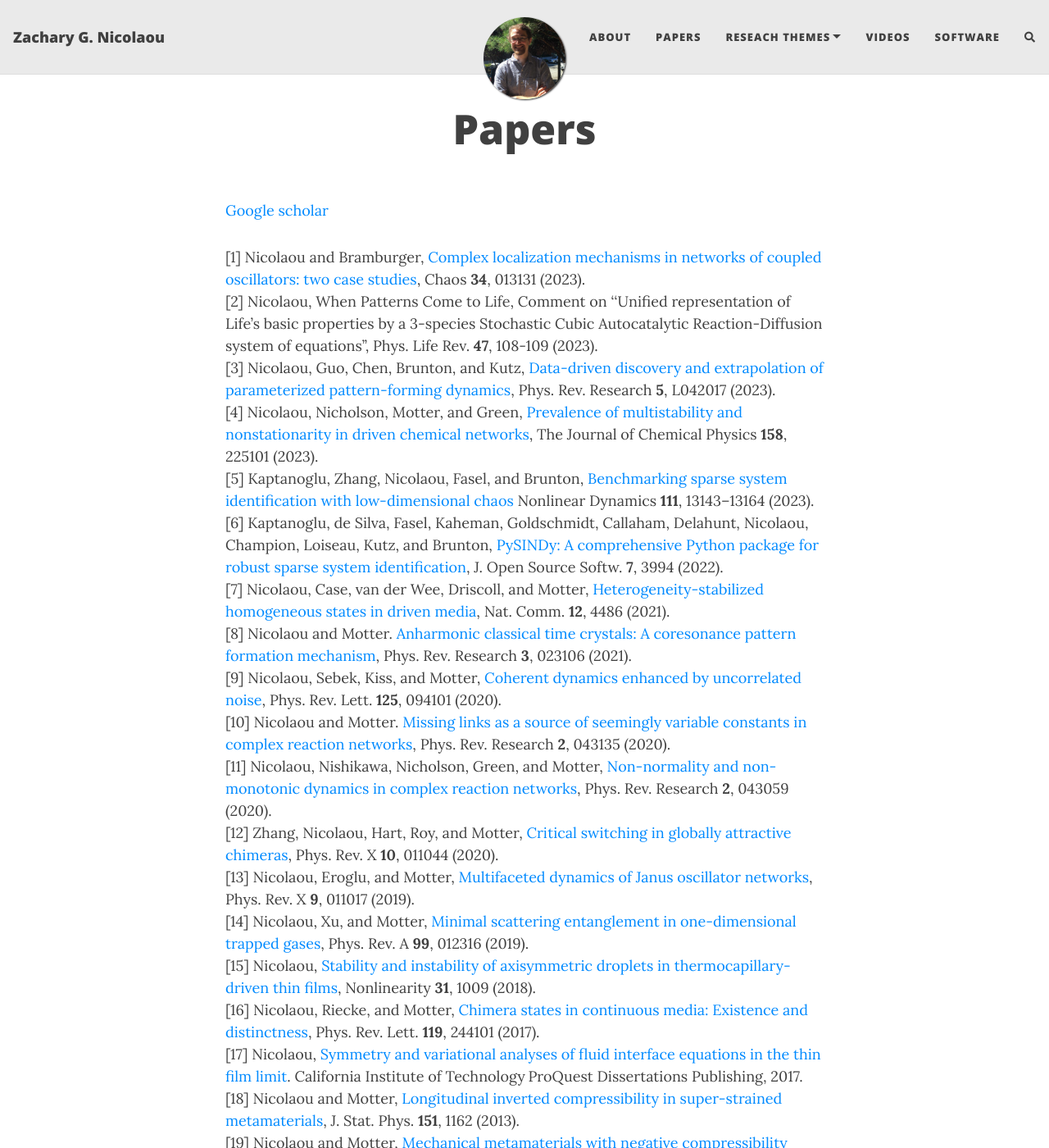
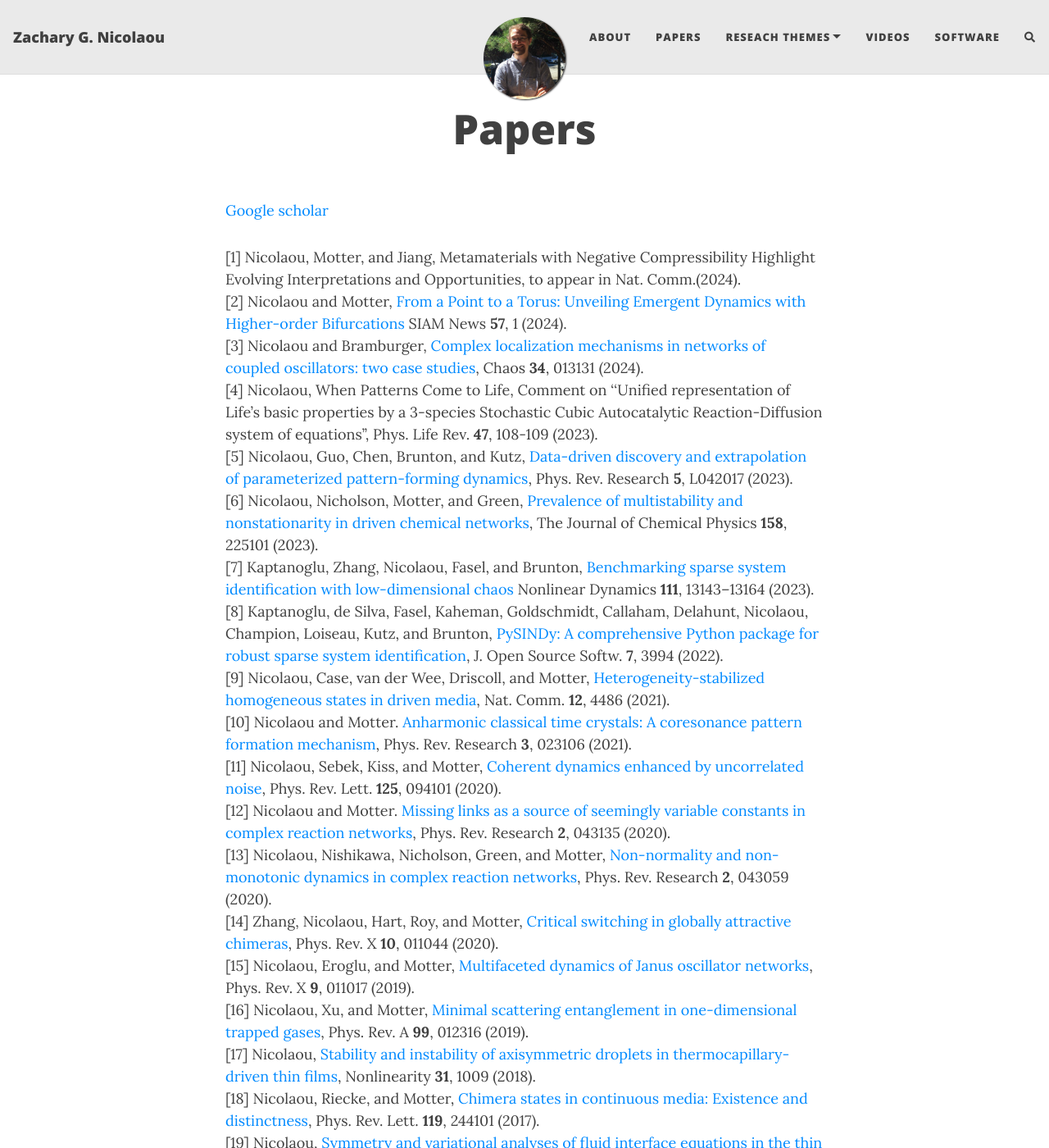
Before and after one commit to znicolaou/znicolaou.github.io, a Jekyll site: the page built from papers.md, in a window 1280 px wide and 1400 px high. Shown: the whole window at 82% size. Built offline with Jekyll 4.4.1, drawn with Linux system fonts in a browser that asks for light colours; nearby versions of some CDN libraries; comment, search, counter and statistics services are not loaded; some of the changed text lies outside the part shown.

Commit message:
updated papers

```diff
--- a/papers.md
+++ b/papers.md
@@ -5,22 +5,24 @@ title: Papers
 
 [Google scholar](https://scholar.google.com/citations?hl=en&user=P7hfYakAAAAJ)
 
-[1] Nicolaou and Bramburger, [Complex localization mechanisms in networks of coupled oscillators: two case studies](https://arxiv.org/abs/2309.08547), Chaos **34**, 013131 (2023).
-[2] Nicolaou, When Patterns Come to Life, Comment on ''Unified representation of Life’s basic properties by a 3-species Stochastic Cubic Autocatalytic Reaction-Diffusion system of equations'', Phys. Life Rev. **47**, 108-109 (2023).
-[3] Nicolaou, Guo, Chen, Brunton, and Kutz, [Data-driven discovery and extrapolation of parameterized pattern-forming dynamics](https://doi.org/10.1103/PhysRevResearch.5.L042017), Phys. Rev. Research **5**, L042017 (2023).
-[4] Nicolaou, Nicholson, Motter, and Green, [Prevalence of multistability and nonstationarity in driven chemical networks](https://doi.org/10.1063/5.0142589), The Journal of Chemical Physics **158**, 225101 (2023).
-[5] Kaptanoglu, Zhang, Nicolaou, Fasel, and Brunton, [Benchmarking sparse system identification with low-dimensional chaos](https://doi.org/10.1007/s11071-023-08525-4) Nonlinear Dynamics **111**, 13143–13164  (2023).
-[6] Kaptanoglu, de Silva,  Fasel,  Kaheman, Goldschmidt,  Callaham, Delahunt, Nicolaou,  Champion, Loiseau,  Kutz, and Brunton, 	[PySINDy: A comprehensive Python package for robust sparse system identification](https://doi.org/10.21105/joss.03994), J. Open Source Softw. **7**, 3994 (2022).
-[7] Nicolaou, Case, van der Wee, Driscoll, and  Motter, [Heterogeneity-stabilized homogeneous states in driven media](https://doi.org/10.1038/s41467-021-24459-0), Nat. Comm. **12**, 4486 (2021).
-[8] Nicolaou and Motter. [Anharmonic classical time crystals: A coresonance pattern formation mechanism](https://doi.org/10.1103/PhysRevResearch.3.023106), Phys. Rev. Research **3**, 023106 (2021).
-[9] Nicolaou, Sebek, Kiss, and Motter, [Coherent dynamics enhanced by uncorrelated noise](https://doi.org/10.1103/PhysRevLett.125.094101), Phys. Rev. Lett. **125**, 094101 (2020).
-[10] Nicolaou and Motter. [Missing links as a source of seemingly variable constants in complex reaction networks](https://doi.org/10.1103/PhysRevResearch.2.043135), Phys. Rev. Research **2**, 043135 (2020).
-[11] Nicolaou, Nishikawa, Nicholson, Green, and Motter, [Non-normality and non-monotonic dynamics in complex reaction networks](https://doi.org/10.1103/PhysRevResearch.2.043059), Phys. Rev. Research **2**, 043059 (2020).
-[12] Zhang, Nicolaou, Hart, Roy, and Motter, [Critical switching in globally attractive chimeras](https://doi.org/10.1103/PhysRevX.10.011044), Phys. Rev. X **10**, 011044 (2020).
-[13] Nicolaou, Eroglu, and Motter, [Multifaceted dynamics of Janus oscillator networks](https://doi.org/10.1103/PhysRevX.9.011017), Phys. Rev. X **9**, 011017 (2019).
-[14] Nicolaou, Xu, and  Motter, [Minimal scattering entanglement in one-dimensional trapped gases](https://doi.org/10.1103/PhysRevA.99.012316), Phys. Rev. A **99**, 012316 (2019).
-[15] Nicolaou, [Stability and instability of axisymmetric droplets in thermocapillary-driven thin films](https://doi.org/10.1088/1361-6544/aa999c), Nonlinearity **31**, 1009 (2018).
-[16] Nicolaou, Riecke, and  Motter, [Chimera states in continuous media: Existence and distinctness](https://doi.org/10.1103/PhysRevLett.119.244101), Phys. Rev. Lett. **119**, 244101 (2017).
-[17] Nicolaou, [Symmetry and variational analyses of fluid interface equations in the thin film limit](https://www.proquest.com/docview/2129710996?pq-origsite=gscholar&fromopenview=true). California Institute of Technology ProQuest Dissertations Publishing, 2017.
-[18] Nicolaou and Motter, [Longitudinal inverted compressibility in super-strained metamaterials](https://doi.org/10.1007/s10955-013-0742-8), J. Stat. Phys. **151**, 1162 (2013).
-[19] Nicolaou and Motter, [Mechanical metamaterials with negative compressibility transitions](https://doi.org/10.1038/nmat3331), Nat. Mater.  **11**, 608 (2012).
+[1] Nicolaou, Motter, and Jiang, Metamaterials with Negative Compressibility Highlight Evolving Interpretations and Opportunities, to appear in Nat. Comm.(2024).
+[2] Nicolaou and Motter, [From a Point to a Torus: Unveiling Emergent Dynamics with Higher-order Bifurcations](https://siam.org/publications/siam-news/articles/from-a-point-to-a-torus-unveiling-emergent-dynamics-with-higher-order-bifurcations/) SIAM News **57**, 1 (2024).
+[3] Nicolaou and Bramburger, [Complex localization mechanisms in networks of coupled oscillators: two case studies](https://pubs.aip.org/aip/cha/article/34/1/013131/3061429), Chaos **34**, 013131 (2024).
+[4] Nicolaou, When Patterns Come to Life, Comment on ''Unified representation of Life’s basic properties by a 3-species Stochastic Cubic Autocatalytic Reaction-Diffusion system of equations'', Phys. Life Rev. **47**, 108-109 (2023).
+[5] Nicolaou, Guo, Chen, Brunton, and Kutz, [Data-driven discovery and extrapolation of parameterized pattern-forming dynamics](https://doi.org/10.1103/PhysRevResearch.5.L042017), Phys. Rev. Research **5**, L042017 (2023).
+[6] Nicolaou, Nicholson, Motter, and Green, [Prevalence of multistability and nonstationarity in driven chemical networks](https://doi.org/10.1063/5.0142589), The Journal of Chemical Physics **158**, 225101 (2023).
+[7] Kaptanoglu, Zhang, Nicolaou, Fasel, and Brunton, [Benchmarking sparse system identification with low-dimensional chaos](https://doi.org/10.1007/s11071-023-08525-4) Nonlinear Dynamics **111**, 13143–13164  (2023).
+[8] Kaptanoglu, de Silva,  Fasel,  Kaheman, Goldschmidt,  Callaham, Delahunt, Nicolaou,  Champion, Loiseau,  Kutz, and Brunton, 	[PySINDy: A comprehensive Python package for robust sparse system identification](https://doi.org/10.21105/joss.03994), J. Open Source Softw. **7**, 3994 (2022).
+[9] Nicolaou, Case, van der Wee, Driscoll, and  Motter, [Heterogeneity-stabilized homogeneous states in driven media](https://doi.org/10.1038/s41467-021-24459-0), Nat. Comm. **12**, 4486 (2021).
+[10] Nicolaou and Motter. [Anharmonic classical time crystals: A coresonance pattern formation mechanism](https://doi.org/10.1103/PhysRevResearch.3.023106), Phys. Rev. Research **3**, 023106 (2021).
+[11] Nicolaou, Sebek, Kiss, and Motter, [Coherent dynamics enhanced by uncorrelated noise](https://doi.org/10.1103/PhysRevLett.125.094101), Phys. Rev. Lett. **125**, 094101 (2020).
+[12] Nicolaou and Motter. [Missing links as a source of seemingly variable constants in complex reaction networks](https://doi.org/10.1103/PhysRevResearch.2.043135), Phys. Rev. Research **2**, 043135 (2020).
+[13] Nicolaou, Nishikawa, Nicholson, Green, and Motter, [Non-normality and non-monotonic dynamics in complex reaction networks](https://doi.org/10.1103/PhysRevResearch.2.043059), Phys. Rev. Research **2**, 043059 (2020).
+[14] Zhang, Nicolaou, Hart, Roy, and Motter, [Critical switching in globally attractive chimeras](https://doi.org/10.1103/PhysRevX.10.011044), Phys. Rev. X **10**, 011044 (2020).
+[15] Nicolaou, Eroglu, and Motter, [Multifaceted dynamics of Janus oscillator networks](https://doi.org/10.1103/PhysRevX.9.011017), Phys. Rev. X **9**, 011017 (2019).
+[16] Nicolaou, Xu, and  Motter, [Minimal scattering entanglement in one-dimensional trapped gases](https://doi.org/10.1103/PhysRevA.99.012316), Phys. Rev. A **99**, 012316 (2019).
+[17] Nicolaou, [Stability and instability of axisymmetric droplets in thermocapillary-driven thin films](https://doi.org/10.1088/1361-6544/aa999c), Nonlinearity **31**, 1009 (2018).
+[18] Nicolaou, Riecke, and  Motter, [Chimera states in continuous media: Existence and distinctness](https://doi.org/10.1103/PhysRevLett.119.244101), Phys. Rev. Lett. **119**, 244101 (2017).
+[19] Nicolaou, [Symmetry and variational analyses of fluid interface equations in the thin film limit](https://www.proquest.com/docview/2129710996?pq-origsite=gscholar&fromopenview=true). California Institute of Technology ProQuest Dissertations Publishing, 2017.
+[20] Nicolaou and Motter, [Longitudinal inverted compressibility in super-strained metamaterials](https://doi.org/10.1007/s10955-013-0742-8), J. Stat. Phys. **151**, 1162 (2013).
+[21] Nicolaou and Motter, [Mechanical metamaterials with negative compressibility transitions](https://doi.org/10.1038/nmat3331), Nat. Mater.  **11**, 608 (2012).
```
Also changed, not shown: chemistry.md (+8 -6 lines), materials.md (+9 -8 lines), numerics.md (+8 -5 lines), synchronization.md (+9 -6 lines).
